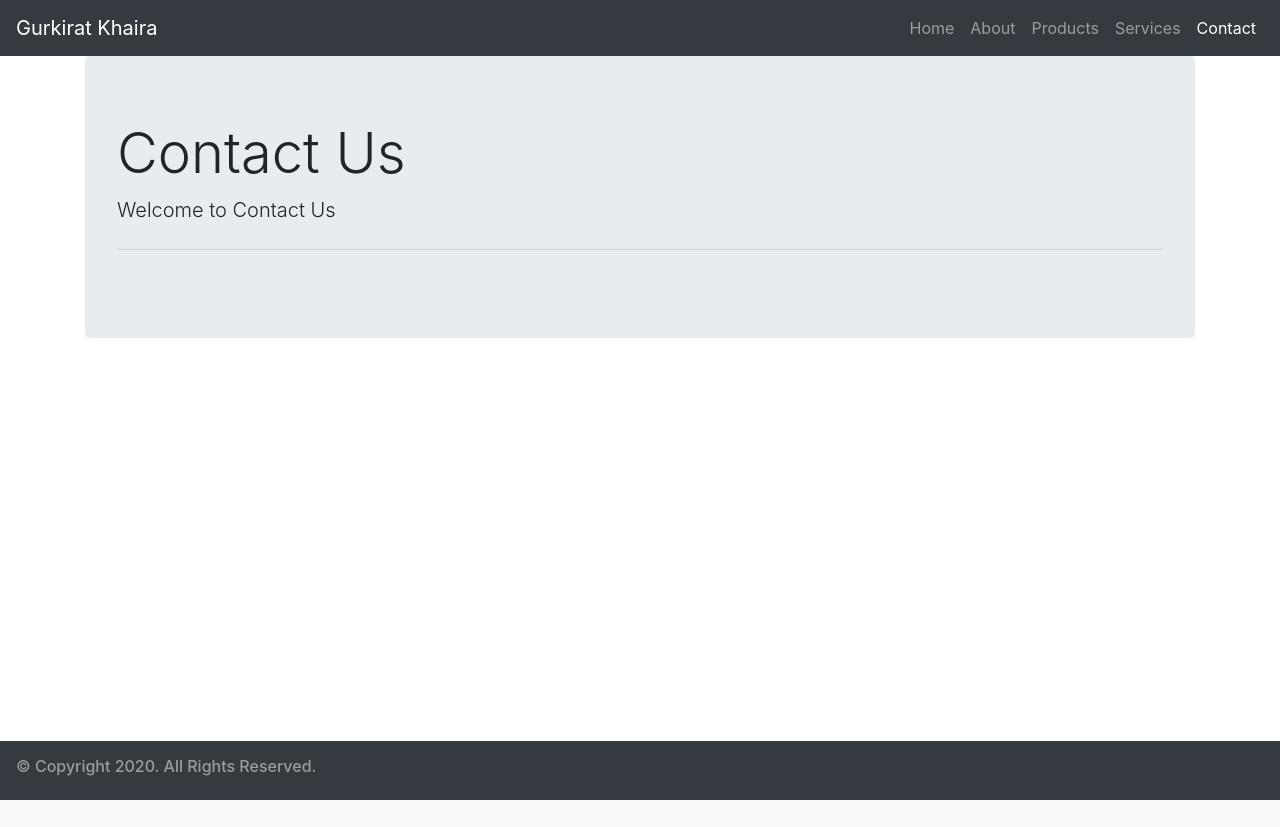
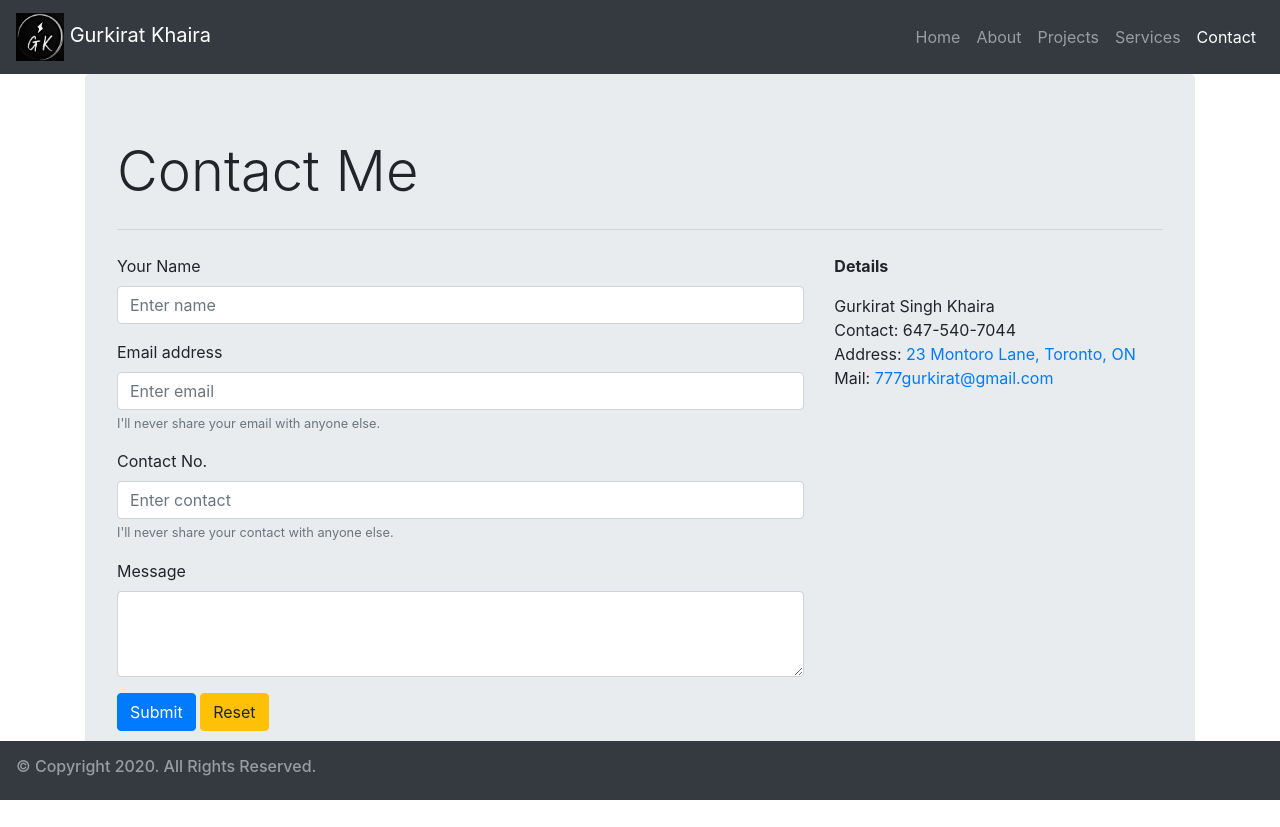
Before and after one commit to khaira777/assignment1_comp229, a Node server app: page /contact in a window 1280 px wide. Before the commit the page ends 800 px from the top, so only its background shows below. Run offline with Node 20, Linux system fonts and the light colour scheme; some libraries are stand-ins or nearby versions.

Commit message:
updated home, contact and about page

```diff
--- a/public/scripts/app.js
+++ b/public/scripts/app.js
@@ -1,6 +1,32 @@
 // IIFE
 (function () {
     function Start() {
+
+        if (document.title === "Contact Me") {
+            let submitButton = document.getElementById("submit");
+            let cancelButton = document.getElementById("reset");
+            let name = document.getElementById("name");
+            let contact = document.getElementById("number");
+            let email = document.getElementById("email");
+            let message = document.getElementById("message");
+
+            submitButton.addEventListener('click', (event) => {
+                event.preventDefault();
+                if (confirm(`The following values will be submitted:
+                Name: ${name.value}
+                Email: ${email.value}
+                Contact: ${contact.value}
+                Message: ${message.value}`)) {
+                    location.href = "/home";
+                }
+            });
+            cancelButton.addEventListener('click', (event) => {
+                event.preventDefault();
+                if (confirm("Are you sure you want to reset the details filled?")) {
+                    location.href = "/home";
+                }
+            });
+        }
         console.log("App started...");
     }
     window.addEventListener("load", Start);
--- a/routes/index.js
+++ b/routes/index.js
@@ -4,43 +4,43 @@ var router = express.Router();
 /* GET home page. */
 router.get('/', function (req, res, next) {
   res.render('index', {
-    title: 'Home'
+    title: 'Home', file: 'home'
   });
 });
 
 /* GET home page. */
 router.get('/home', function (req, res, next) {
   res.render('index', {
-    title: 'Home'
+    title: 'Home', file: 'home'
   });
 });
 
-/* GET about us page. */
+/* GET about me page. */
 router.get('/about', function (req, res, next) {
   res.render('index', {
-    title: 'About Us'
+    title: 'About Me', file: 'about'
   });
 });
 
-/* GET product page. */
-router.get('/products', function (req, res, next) {
+/* GET projects page. */
+router.get('/projects', function (req, res, next) {
   res.render('index', {
-    title: 'Products'
+    title: 'Projects', file: 'projects'
   });
 });
 
 /* GET services page. */
 router.get('/services', function (req, res, next) {
   res.render('index', {
-    title: 'Services'
+    title: 'Services', file: 'services'
   });
 });
 
 
-/* GET contact us page. */
+/* GET contact me page. */
 router.get('/contact', function (req, res, next) {
-  res.render('index', {
-    title: 'Contact Us'
+  res.render('contact', {
+    title: 'Contact Me'
   });
 });
 
--- /dev/null
+++ b/views/contact.ejs
@@ -0,0 +1,49 @@
+<%- include partials/header.ejs %>
+
+<%- include partials/main_nav.ejs %>
+
+  <!--jumbotron Main Content-->
+<div class="container">
+  <div class="jumbotron">
+    <h1 class="display-4"><%= title %></h1>
+    <hr class="my-4">
+    <div class="row">
+      <div class="col-sm-8">
+        <form action="javascript:metric()" method="get" >
+          <div class="form-group">
+            <label for="name">Your Name</label>
+            <input type="text" class="form-control" id="name" placeholder="Enter name" required>
+          </div>
+          <div class="form-group">
+            <label for="email">Email address</label>
+            <input type="email" class="form-control" id="email" aria-describedby="emailHelp" placeholder="Enter email" required>
+            <small id="emailHelp" class="form-text text-muted">I'll never share your email with anyone else.</small>
+          </div>
+          <div class="form-group">
+            <label for="contact">Contact No.</label>
+            <input type="number" class="form-control" id="number" placeholder="Enter contact" required>
+            <small id="emailHelp" class="form-text text-muted">I'll never share your contact with anyone else.</small>
+          </div>
+          <div class="form-group">
+            <label for="message">Message</label>
+            <textarea class="form-control" id="message" rows="3"></textarea>
+          </div>
+          <input class="btn btn-primary" type="submit" id="submit" value="Submit">
+          <input class="btn btn-warning" type="reset" id="reset" value="Reset">
+        </form>
+      </div>
+      <div class="col-sm-4">
+        <p><strong> Details</strong></p>
+        Gurkirat Singh Khaira<br>
+        Contact: 647-540-7044<br>
+        Address: <a href="https://goo.gl/maps/GZSqmrfDK5apFxtz9" target="_blank">23 Montoro Lane, Toronto, ON</a><br>
+        Mail: <a href="mailto:777gurkirat@gmail.com" target="_blank">777gurkirat@gmail.com</a>
+      </div>
+    </div>
+  </div>
+</div>
+<script src="scripts/app.js"></script>
+
+<%- include partials/bottom_nav.ejs %>
+
+<%- include partials/footer.ejs %>
--- a/views/index.ejs
+++ b/views/index.ejs
@@ -4,11 +4,11 @@
 
   <!--jumbotron Main Content-->
   <div class="container">
-    <div class="jumbotron">
+  <div class="jumbotron">
       <h1 class="display-4"><%= title %></h1>
-      <p class="lead">Welcome to <%= title %></p>
       <hr class="my-4">
-    </div>
+      <%- include('./partials/' + file + '.ejs') %>
+  </div>
   </div>
 
 <%- include partials/bottom_nav.ejs %>
--- a/views/partials/footer.ejs
+++ b/views/partials/footer.ejs
@@ -1,7 +1,8 @@
   <!-- script section-->
   <script src="../public/scripts/app.js"></script>
+  <script src="\jquery\dist\jquery.min.js"></script>
   <script src="\bootstrap\dist\js\bootstrap.min.js"></script>
-  <script src="\jquery\dist\jquery.min.js"></script>
+
 </body>
 
 </html>
--- a/views/partials/main_nav.ejs
+++ b/views/partials/main_nav.ejs
@@ -1,6 +1,6 @@
 <!--main nav-->
   <nav class="navbar navbar-expand-lg navbar-dark bg-dark">
-    <a class="navbar-brand" href="/">Gurkirat Khaira</a>
+    <a class="navbar-brand" href="/"><img src="assets/images/logo.png" alt="Logo" width="48" height="48"> Gurkirat Khaira</a>
     <button class="navbar-toggler" type="button" data-toggle="collapse" data-target="#navbarSupportedContent"
       aria-controls="navbarSupportedContent" aria-expanded="false" aria-label="Toggle navigation">
       <span class="navbar-toggler-icon"></span>
@@ -17,7 +17,7 @@
           <a class="nav-link" href="/home"><i class="fas fa-lg fa-home"></i> Home </a>
         </li>
 
-        <% if (title == "About Us") {%>
+        <% if (title == "About Me") {%>
         <li class="nav-item active">
           <% } else { %>
         <li class="nav-item">
@@ -25,12 +25,12 @@
           <a class="nav-link" href="/about"><i class="fas fa-lg fa-info"></i> About </a>
         </li>
 
-        <% if (title == "Products") {%>
+        <% if (title == "Projects") {%>
         <li class="nav-item active">
           <% } else { %>
         <li class="nav-item">
           <% } %>
-          <a class="nav-link" href="/products"><i class="fas fa-lg fa-cogs"></i> Products </a>
+          <a class="nav-link" href="/projects"><i class="fas fa-lg fa-cogs"></i> Projects </a>
         </li>
 
         <% if (title == "Services") {%>
@@ -41,7 +41,7 @@
           <a class="nav-link" href="/services"><i class="fas fa-lg fa-map-signs"></i> Services </a>
         </li>
 
-        <% if (title == "Contact Us") {%>
+        <% if (title == "Contact Me") {%>
         <li class="nav-item active">
           <% } else { %>
         <li class="nav-item">
```
Also changed, not shown: views/partials/about.ejs (added, +9 -0 lines), views/partials/home.ejs (added, +10 -0 lines), public/assets/images/logo.PNG (added), public/assets/images/me.JPG (added), views/partials/projects.ejs (added), views/partials/services.ejs (added), 1 other file.
